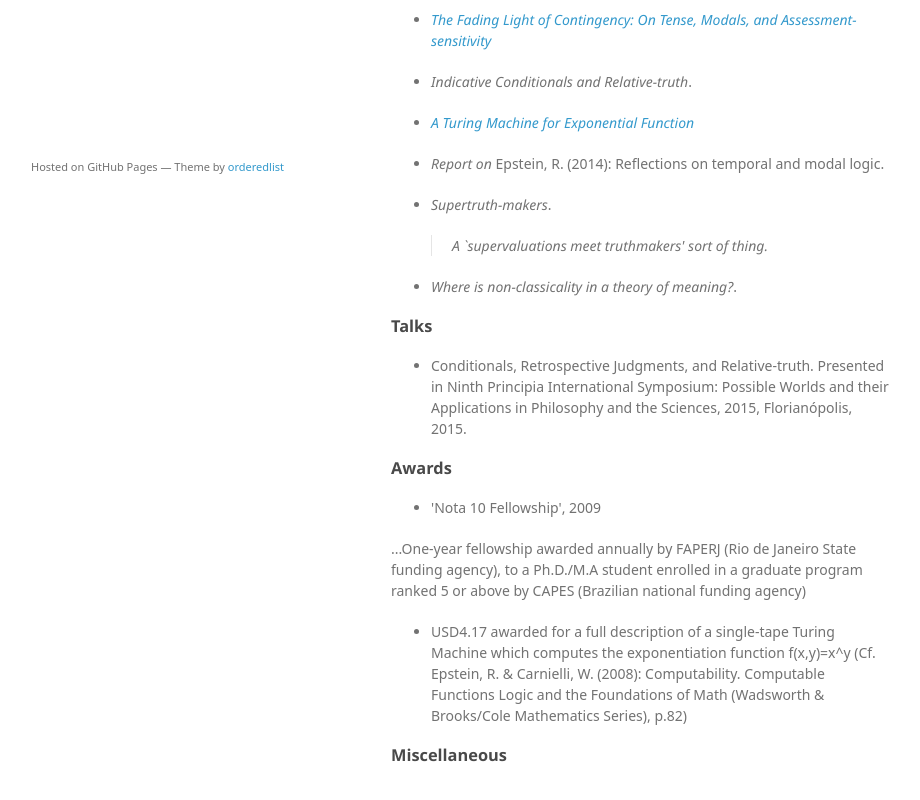
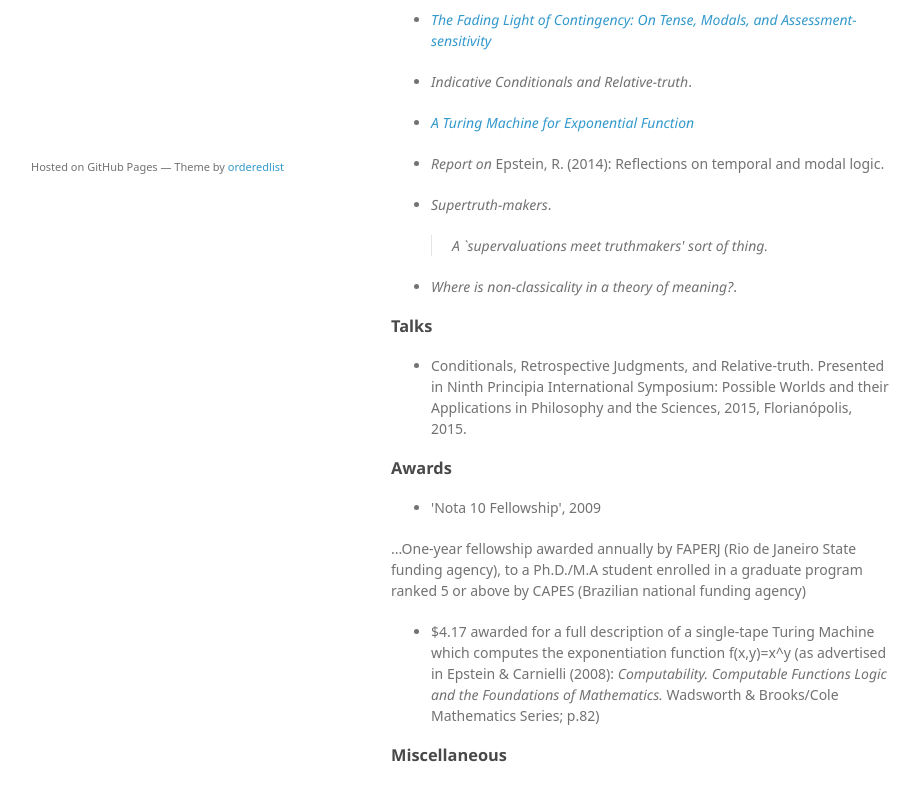
Before and after one commit to pmflemos/pmflemos.github.io, a plain HTML site: page index.html in a window 1280 px wide. Shown: the part 554-1354 px from the top of the page, without its empty margins (179-1099 px from the left). Drawn offline with Linux system fonts and the light colour scheme; a web font is replaced by a local one.

Commit message:
Replace master branch with page content via GitHub

```diff
--- a/index.html
+++ b/index.html
@@ -66,7 +66,7 @@ Presented in Ninth Principia International Symposium: Possible Worlds and their
 <p>...One-year fellowship awarded annually by FAPERJ (Rio de Janeiro State funding agency), to a Ph.D./M.A student enrolled in a graduate program ranked 5 or above by CAPES (Brazilian national funding agency)</p>
 
 <ul>
-<li>USD4.17 awarded for a full description of a single-tape Turing Machine which computes the exponentiation function f(x,y)=x^y (Cf. Epstein, R. &amp; Carnielli, W. (2008): Computability. Computable Functions Logic and the Foundations of Math (Wadsworth &amp; Brooks/Cole Mathematics Series), p.82)</li>
+<li>$4.17 awarded for a full description of a single-tape Turing Machine which computes the exponentiation function f(x,y)=x^y (as advertised in Epstein &amp; Carnielli (2008): <em>Computability. Computable Functions Logic and the Foundations of Mathematics.</em> Wadsworth &amp; Brooks/Cole Mathematics Series; p.82)</li>
 </ul>
 
 <h3>
```
Also changed, not shown: params.json (+1 -1 lines).
